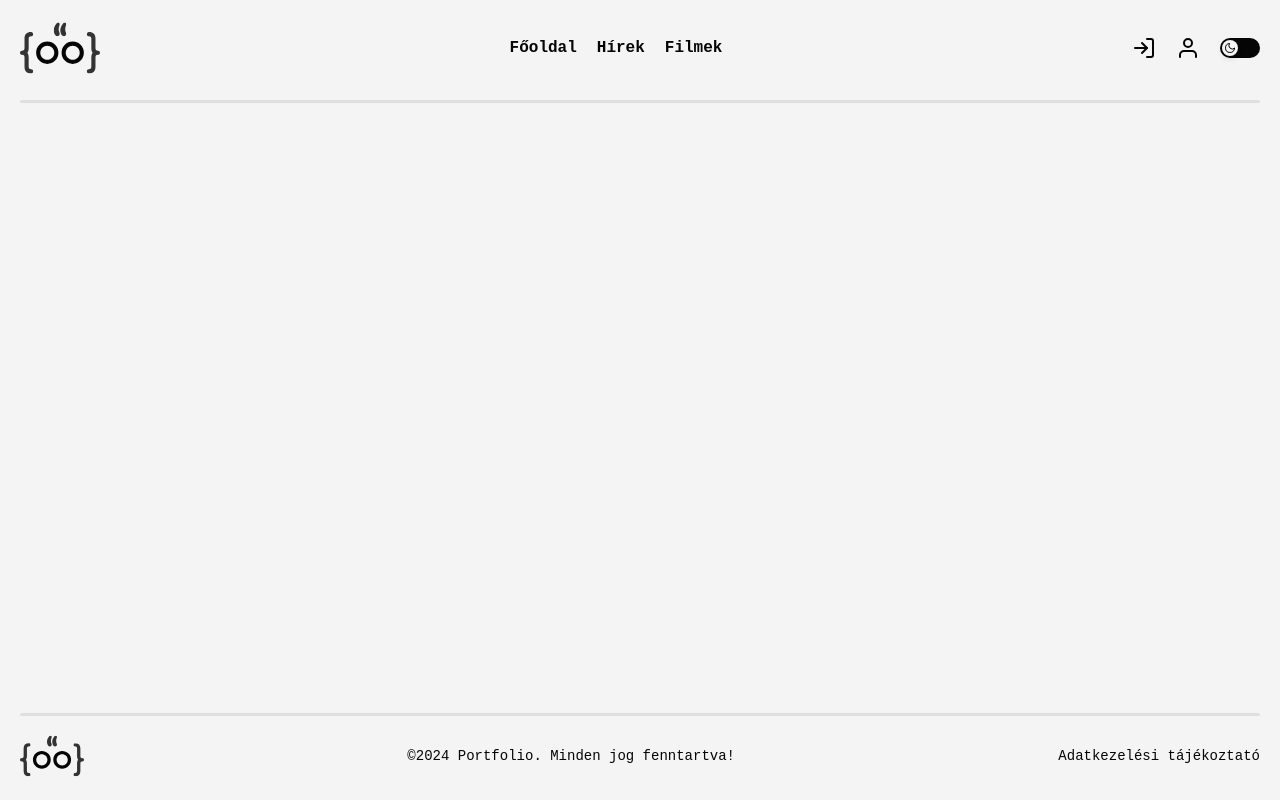
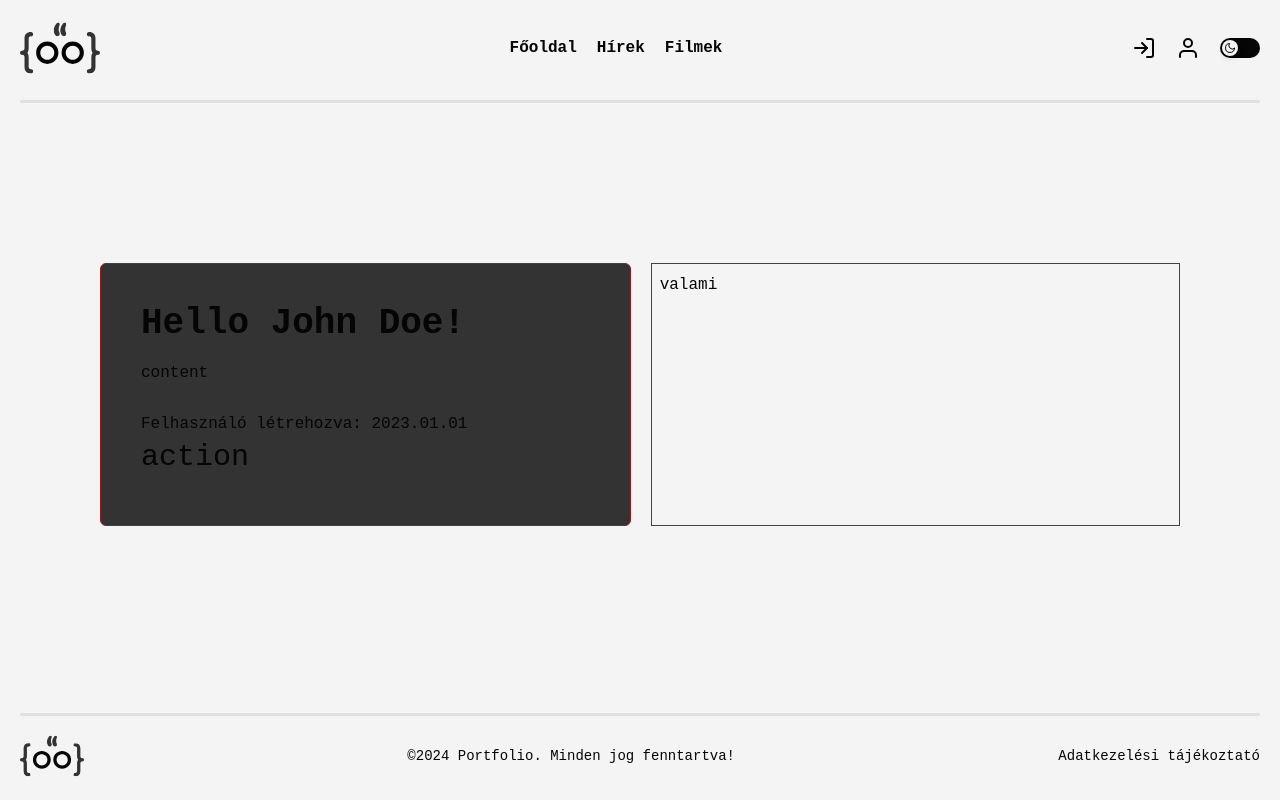
Before and after one commit to sagi-daniel/nerdnews-fsApi, a React (Vite) app in the folder frontend/: page /myAccount in a window 1280 px wide. Built offline with nearby package versions, Linux system fonts and the light colour scheme.

Commit message:
add content

```diff
--- a/frontend/src/pages/MyAccount.jsx
+++ b/frontend/src/pages/MyAccount.jsx
@@ -1,5 +1,6 @@
 import { useState } from 'react';
 import Section from '../components/Section';
+import { formatDateIsoToNormal } from '../utils/helpers';
 
 function MyAccount() {
   const [isEditing, setIsEditing] = useState(false);
@@ -28,7 +29,26 @@ function MyAccount() {
   //     console.log('Fiók törölve');
   //   };
 
-  return <Section type="horizontal"></Section>;
+  return (
+    <Section type="horizontal" space="large">
+      <div className="flex flex-col md:w-1/2 p-10 bg-border-dark  rounded-md border border-red-800">
+        <div>
+          <h1 className="text-4xl font-bold text-center md:text-left ">Hello {user.name}!</h1>
+          <p className=" pb-6 text-center md:text-left ">content</p>
+          <p>Felhasználó létrehozva: {formatDateIsoToNormal(user.registrationDate)}</p>
+        </div>
+
+        <div className="text-center md:text-left">
+          <h2>action</h2>
+        </div>
+      </div>
+      <div className="flex flex-col p-2 md:w-1/2 border border-red-800 ">
+        <div>
+          <p>valami</p>
+        </div>
+      </div>
+    </Section>
+  );
 }
 
 export default MyAccount;
```
